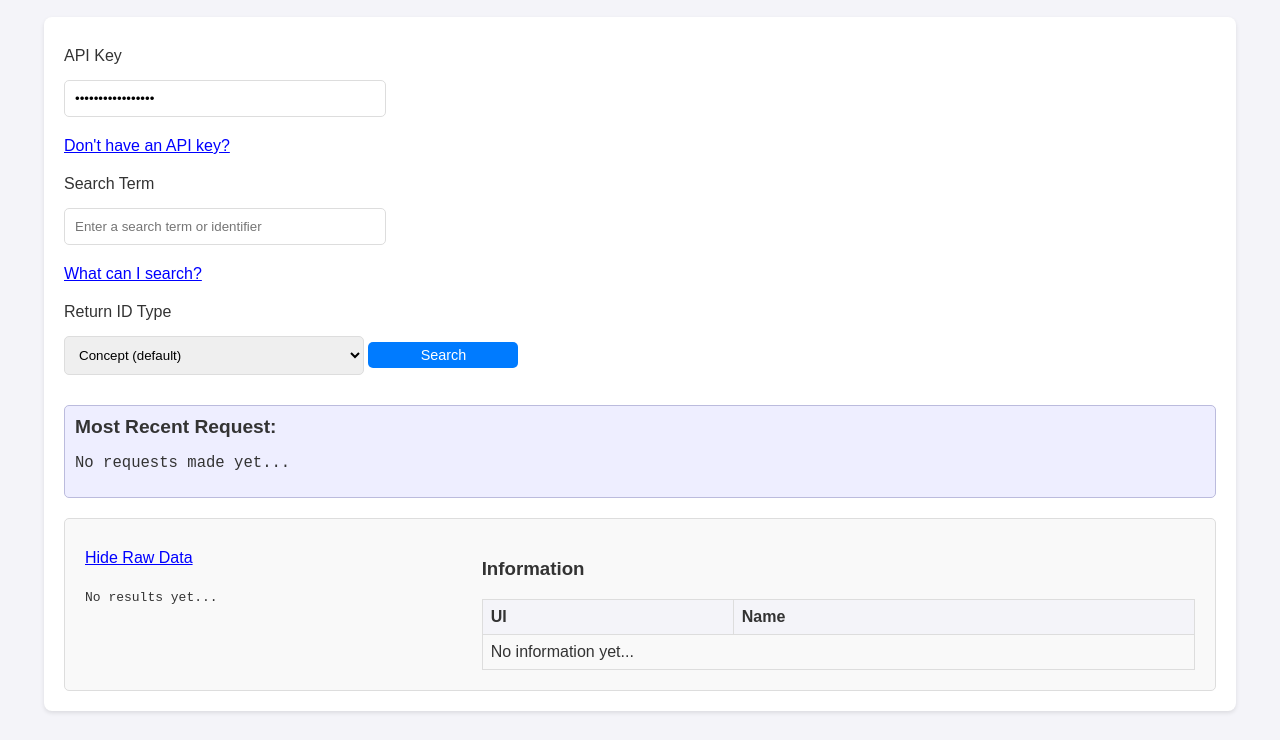
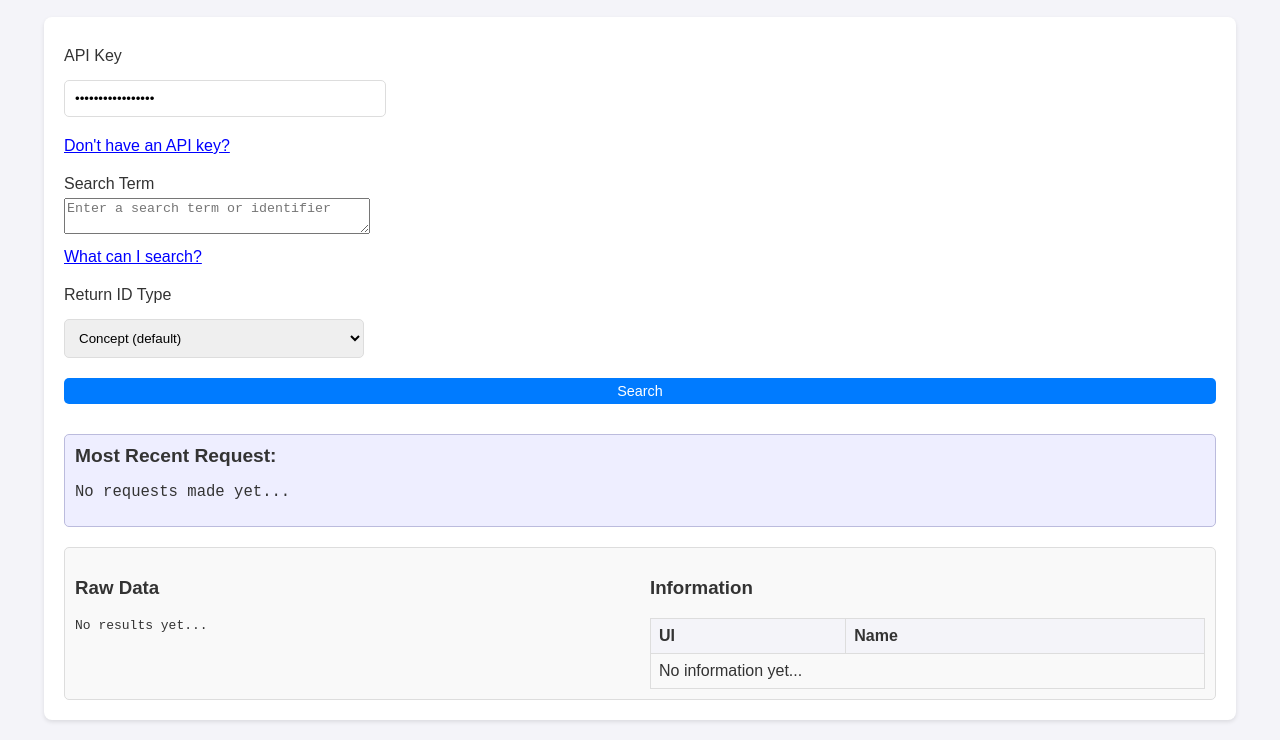
Before and after one commit to erinsim/terminology-data-tools, a plain HTML site: page umls-api/index.html in a window 1280 px wide. Shown: the part 60-800 px from the top of the page. Drawn offline with Linux system fonts and the light colour scheme.

Commit message:
Revert "raw data collapsible, search bar smaller"
This reverts commit 993ab0fc2e78136f8219d4e2b2d51605174218bd.

```diff
--- a/umls-api/index.html
+++ b/umls-api/index.html
@@ -28,6 +28,8 @@
     /* Make the search term input box the same size as the API key input box */
     #query {
       width: 300px; /* Match the width of the API key input field */
+      min-height: 30px; /* Set a default height */
+      resize: vertical; /* Allow the user to resize the box vertically */
     }
     /* Make the dropdown box the same size as the API key input field */
     #return-id-type {
@@ -37,34 +39,6 @@
     #search-button {
       padding: 5px 10px; /* Adjust padding for a smaller button */
       font-size: 0.9em; /* Reduce font size */
-      width: 150px; /* Set a smaller width */
-      margin-top: 10px; /* Add spacing above the button */
-    }
-    /* Style for the results container */
-    .results {
-      display: flex;
-      flex-direction: row; /* Arrange columns horizontally */
-      justify-content: space-between;
-      transition: all 0.3s ease; /* Smooth transition for layout changes */
-    }
-    .results-column {
-      flex: 1; /* Allow columns to take equal space */
-      margin: 10px;
-    }
-    .raw-data-container {
-      flex: 1; /* Allow raw data to take equal space */
-      transition: all 0.3s ease; /* Smooth transition for collapsing */
-    }
-    .raw-data-hidden {
-      flex: 0; /* Collapse raw data to zero width */
-      overflow: hidden; /* Hide content when collapsed */
-    }
-    .formatted-data {
-      flex: 2; /* Expand formatted data when raw data is collapsed */
-      transition: all 0.3s ease; /* Smooth transition for layout changes */
-    }
-    .results-centered {
-      justify-content: center; /* Center the formatted data when raw data is hidden */
     }
   </style>
 </head>
@@ -90,7 +64,7 @@
     </div>
 
     <label for="query">Search Term</label>
-    <input type="text" id="query" placeholder="Enter a search term or identifier" required>
+    <textarea id="query" placeholder="Enter a search term or identifier" required></textarea>
     <button class="collapsible" onclick="toggleCollapsible('search-info')">What can I search?</button>
     <div class="collapsible-content" id="search-info">
       <p>You can search for terms, identifiers, or codes from various vocabularies such as SNOMED CT, LOINC, ICD-10-CM, and more. For example, try searching for "diabetes" or "C0011849" (a UMLS Concept Unique Identifier).</p>
@@ -102,8 +76,6 @@
       <option value="code">Code</option>
     </select>
 
-    <button id="search-button" onclick="searchUMLS()">Search</button>
-
     <div id="vocab-container" class="vocab-container">
       <label>Vocabularies:</label>
       <label>LNC <input type="checkbox" value="LNC"></label>
@@ -113,20 +85,19 @@
       <label>CPT <input type="checkbox" value="CPT"></label>
     </div>
 
+    <button id="search-button" onclick="searchUMLS()">Search</button>
+
     <div class="recent-request" id="recent-request">
       <strong>Most Recent Request:</strong>
       <pre id="recent-request-output">No requests made yet...</pre>
     </div>
 
     <div class="results" id="results">
-      <div class="results-column raw-data-container" id="raw-data-container">
-        <!-- Toggle button for collapsing/uncollapsing raw data -->
-        <button class="collapsible" id="toggle-raw-data-button" onclick="toggleRawData()">Hide Raw Data</button>
-        <div class="raw-data-content" id="raw-data-content">
-          <pre id="output">No results yet...</pre>
-        </div>
+      <div class="results-column">
+        <h3>Raw Data</h3>
+        <pre id="output">No results yet...</pre>
       </div>
-      <div class="results-column formatted-data">
+      <div class="results-column">
         <h3>Information</h3>
         <table id="info-table">
           <thead>
@@ -154,23 +125,6 @@
         content.style.display = "none"; // Hide the content
       }
     }
-
-    // Function to toggle the visibility of raw data and adjust layout
-    function toggleRawData() {
-      const rawDataContainer = document.getElementById("raw-data-container");
-      const results = document.getElementById("results");
-      const toggleButton = document.getElementById("toggle-raw-data-button");
-
-      if (rawDataContainer.classList.contains("raw-data-hidden")) {
-        rawDataContainer.classList.remove("raw-data-hidden");
-        results.classList.remove("results-centered");
-        toggleButton.textContent = "Hide Raw Data"; // Update button text
-      } else {
-        rawDataContainer.classList.add("raw-data-hidden");
-        results.classList.add("results-centered");
-        toggleButton.textContent = "Show Raw Data"; // Update button text
-      }
-    }
   </script>
 </body>
 </html>
```
